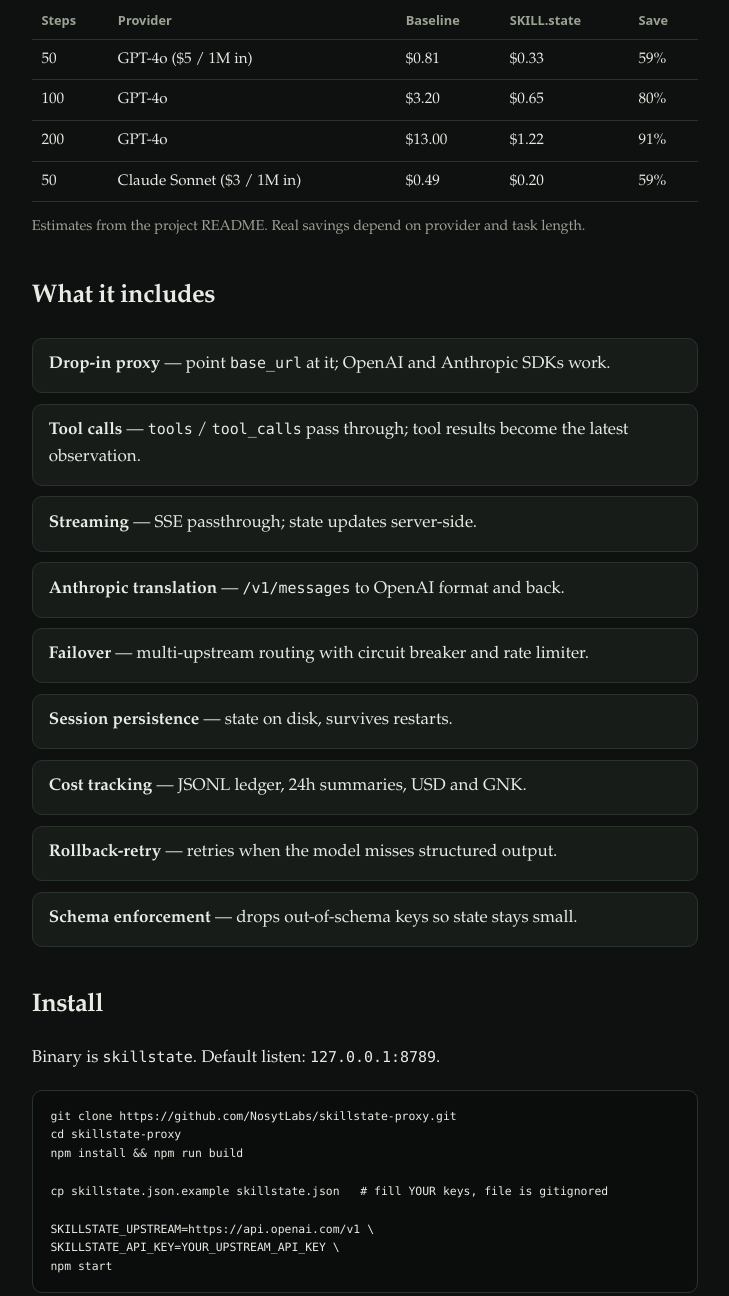
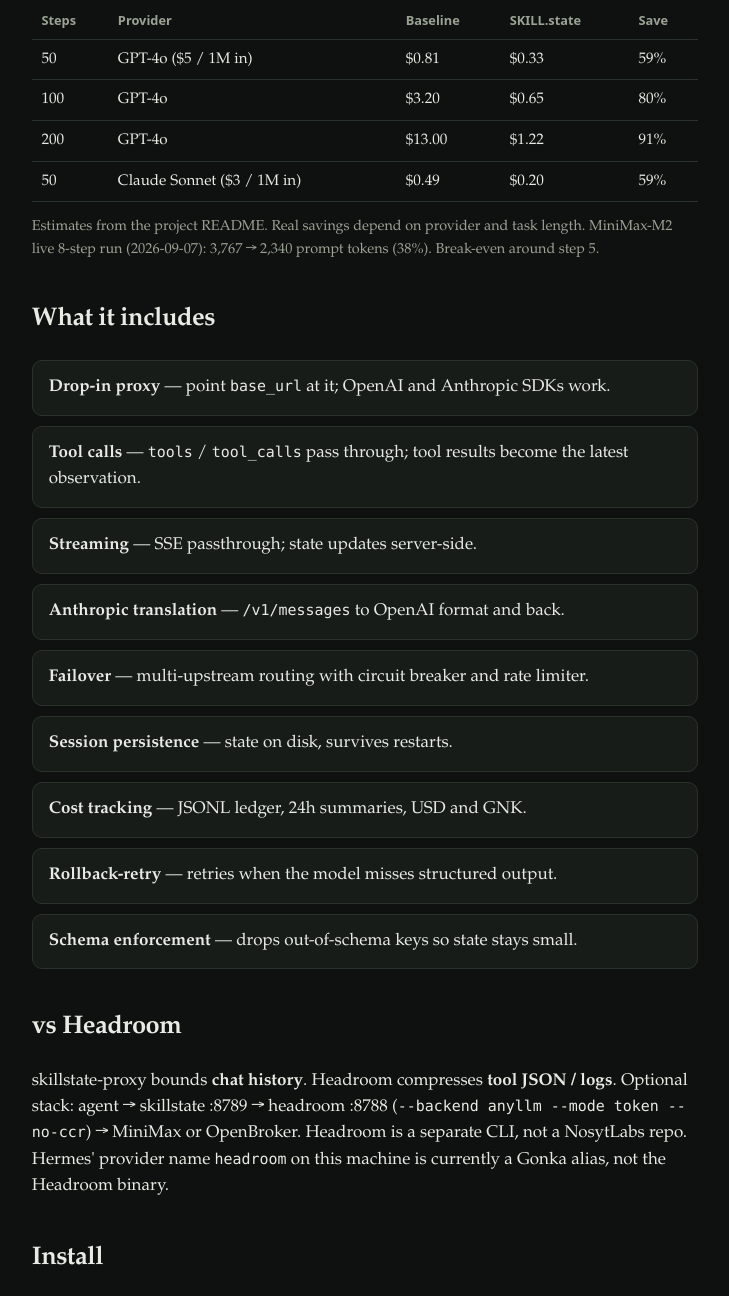
Before and after one commit to NosytLabs/skillstate-proxy, a website: page docs/index.html in a window 1280 px wide. Shown: the part 1153-2449 px from the top of the page, without its empty margins (275-1004 px from the left). Drawn offline with Linux system fonts and the light colour scheme.

Commit message:
docs: MiniMax-M2 live savings + vs Headroom (honest break-even)
8-step MiniMax run: 3767→2340 prompt tokens (38%). Overhead until ~step 5.
Headroom compresses tool JSON; this proxy bounds history. Stack optional.

```diff
--- a/docs/index.html
+++ b/docs/index.html
@@ -5,7 +5,7 @@
   <meta name="viewport" content="width=device-width, initial-scale=1">
   <title>skillstate-proxy — cut LLM prompt tokens 60–95% for long-horizon agents</title>
   <meta name="description" content="Drop-in OpenAI- and Anthropic-compatible HTTP proxy. Replaces growing chat history with SKILL.state structured state. Cuts prompt tokens 60–95% on long agent loops. MIT, Node 20+, zero runtime deps.">
-  <meta name="keywords" content="LLM proxy, token savings, SKILL.state, OpenAI compatible, Anthropic, OpenRouter, Gonka, agent memory, prompt compression, long-horizon agents">
+  <meta name="keywords" content="LLM proxy, token savings, SKILL.state, Headroom, MiniMax, OpenAI compatible, Anthropic, OpenRouter, Gonka, agent memory, prompt compression, long-horizon agents">
   <meta name="robots" content="index,follow">
   <meta name="theme-color" content="#0e1110">
   <link rel="canonical" href="https://nosytlabs.github.io/skillstate-proxy/">
@@ -73,7 +73,7 @@
           </tbody>
         </table>
       </div>
-      <p class="note">Estimates from the project README. Real savings depend on provider and task length.</p>
+      <p class="note">Estimates from the project README. Real savings depend on provider and task length. MiniMax-M2 live 8-step run (2026-09-07): 3,767 → 2,340 prompt tokens (38%). Break-even around step 5.</p>
     </section>
     <section>
       <h2>What it includes</h2>
@@ -88,6 +88,10 @@
         <li><strong>Rollback-retry</strong> — retries when the model misses structured output.</li>
         <li><strong>Schema enforcement</strong> — drops out-of-schema keys so state stays small.</li>
       </ul>
+    </section>
+    <section>
+      <h2>vs Headroom</h2>
+      <p>skillstate-proxy bounds <strong>chat history</strong>. Headroom compresses <strong>tool JSON / logs</strong>. Optional stack: agent → skillstate :8789 → headroom :8788 (<code>--backend anyllm --mode token --no-ccr</code>) → MiniMax or OpenBroker. Headroom is a separate CLI, not a NosytLabs repo. Hermes' provider name <code>headroom</code> on this machine is currently a Gonka alias, not the Headroom binary.</p>
     </section>
     <section id="install">
       <h2>Install</h2>
```
Also changed, not shown: README.md.
